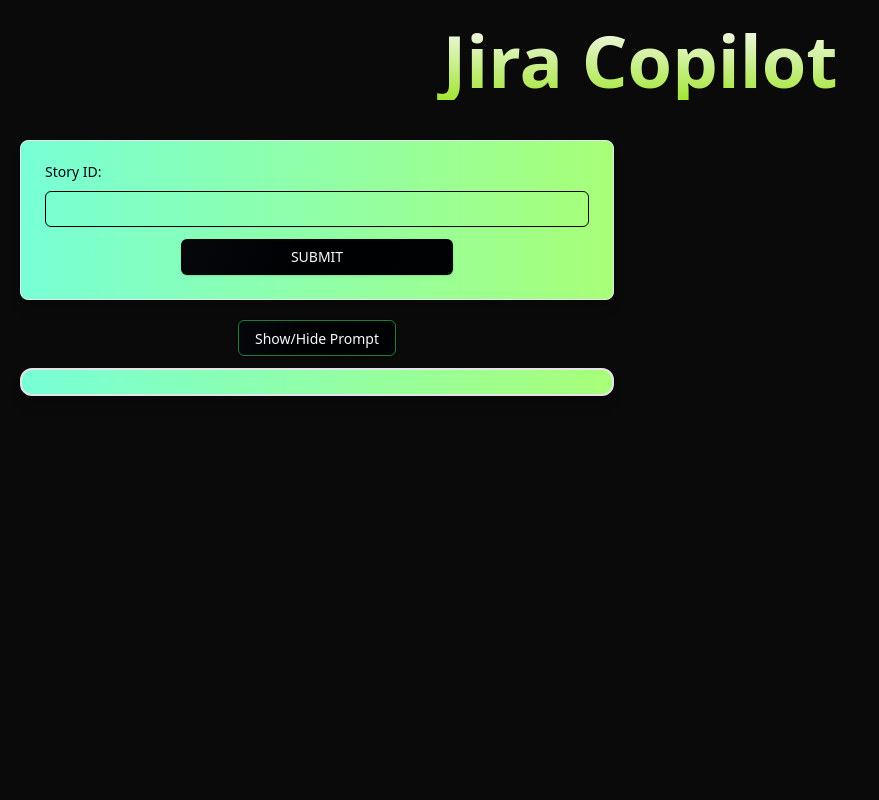
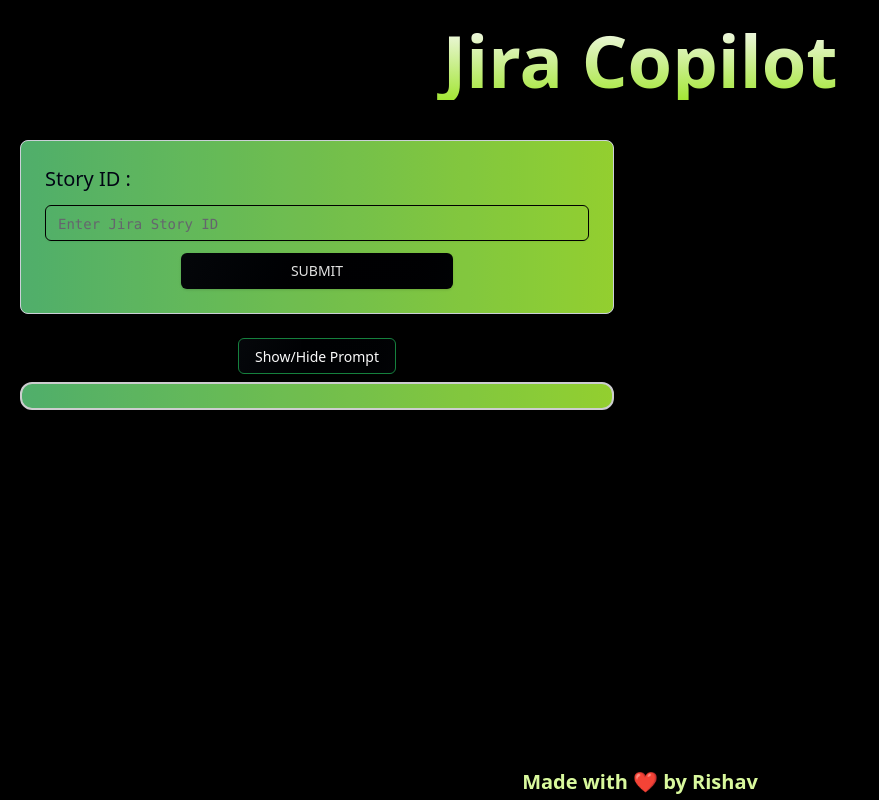
Before and after one commit to rishavmahapatra/Jira-Copilot, a Next.js app: page /story in a window 1280 px wide. Both pictures are taken after a click on the button "Show/Hide Prompt". Shown: the whole page, without its empty margins (0-879 px from the left). Built offline with nearby package versions, Linux system fonts and the light colour scheme; no server answers.

Commit message:
Added footer and bg fix for cards in story page

```diff
--- a/app/globals.css
+++ b/app/globals.css
@@ -125,7 +125,7 @@
     @apply bg-black/[0.96] text-foreground;
   }
 }
-/* HTML: <div class="loader"></div> */
+/* HTML: <div class="loader"></div>
 .loader {
   width: 50px;
   padding: 8px;
@@ -141,4 +141,4 @@
           mask-composite: subtract;
   animation: l3 1s infinite linear;
 }
-@keyframes l3 {to{transform: rotate(1turn)}}
+@keyframes l3 {to{transform: rotate(1turn)}} */
--- a/app/layout.js
+++ b/app/layout.js
@@ -27,8 +27,11 @@
         className={`${geistSans.variable} ${geistMono.variable} antialiased`}
       >
         {children}
+        <h1 className='fixed bg-black/[0.96]  left-0 right-0 bottom-0 text-center p-1 text-lime-200 shadow-2xl font-bold text-xl'>Made with ❤️ by Rishav</h1>
+
       </body>
     </html>
     </JiraProvider>
+
   );
 }
--- a/app/page.js
+++ b/app/page.js
@@ -8,7 +8,7 @@
 } from "@/components/ui/typewriter-effect";
 import { useRouter } from "next/navigation";
 import YtVideo from "@/components/YtVideo";
-import StoryInput from "@/components/StoryInput";
+import StoryInput from "@/components/JiraAuth";
 import { Button } from "@/components/ui/button";
 
 export default function SpotlightPreview() {
--- a/app/story/page.js
+++ b/app/story/page.js
@@ -3,11 +3,8 @@
 import TaskList from "@/components/TaskList";
 import PostStoryId from "@/components/PostStoryId";
 import StoryDesc from "@/components/StoryDesc";
-import { Spotlight } from "@/components/ui/spotlight";
 import { API_URL } from "@/components/config";
 import Prompt from "@/components/Prompt";
-
-import { motion } from "framer-motion";
 
 export default function App() {
   const [tasks, setTasks] = useState([]);
@@ -38,10 +35,10 @@
   console.log("task-",tasks);
 
   return (
-    <div className="min-h-screen w-full antialiased overflow-hidden">
+    <div className="min-h-screen bg-black/[0.96]  w-full antialiased overflow-hidden">
 
-      {/* <Spotlight className="-top-40 left-0 md:left-60 md:-top-30" fill="lime" /> */}
-      <h1 className="my-5 text-4xl md:text-7xl py-1 font-bold text-center bg-clip-text text-transparent bg-gradient-to-b from-neutral-50 to-lime-400 bg-opacity-50">
+
+      <h1 className=" my-5 text-4xl md:text-7xl py-1 font-bold text-center bg-clip-text text-transparent bg-gradient-to-b from-neutral-50 to-lime-400 bg-opacity-50">
           Jira Copilot</h1>
       <div className="sm:grid grid-cols-2 gap-3 mt-5">
       <div className="Left Column ">
@@ -53,7 +50,7 @@
       {Array.isArray(tasks) && tasks.length>0 && (<TaskList tasks={tasks} storyDescription={storyDescription} storyID={storyID} onUpdateTask={handleUpdateTask} />) }
       </div>
       </div>
-      {/* <h1 className='fixed left-0 right-0 bottom-0 text-center p-1 bg-teal-400 font-bold text-xl'>Made with ❤️ by Rishav</h1> */}
+      {/* <h1 className='fixed bg-black/[0.96] left-0 right-0 bottom-0 text-center p-1 text-white font-bold text-xl'>Made with ❤️ by Rishav</h1> */}
     </div>
   );
 }
--- a/components/StoryInput.jsx
+++ b/components/JiraAuth.jsx
@@ -10,7 +10,7 @@
 
 import { useJira } from "./JiraContex";
 
-export default function StoryInput() {
+export default function JiraAuth() {
   const [loading, setLoading] = useState(false);
   const [jiraUrl,setJiraUrl] = useState("");
   const [userId, setUserId] = useState("");
@@ -101,21 +101,12 @@
               onChange={(e) => setApiToken(e.target.value)}
               required
             />
-             {/* <Label htmlFor="storyid">Story ID :</Label>
-            <Input
-              className="border placeholder:text-gray-700 placeholder:font-mono border-black"
-              id="storyid"
-              type="text"
-              placeholder = "Example: XYZ-9"
-              value={storyId}
-              onChange={(e)=>setStoryId(e.target.value)}
-              required
-            /> */}
+
             {loading ? (
               <div>
               {/* <div className="absolute -bottom-10 left-1/2 loader"> </div> */}
               <p className="animate-pulse text-xl text-black text-center font-bold mt-5 mb-1">
-                Loading Story details and estimates...
+                Conncting to Jira...
               </p>
               </div>
 
--- a/components/PostStoryId.jsx
+++ b/components/PostStoryId.jsx
@@ -57,14 +57,15 @@
 
   return (
     <div>
-      <Card className="m-5 bg-gradient-to-l from-[#a8ff78] to-[#78ffd6]  shadow-lg">
+      <Card className="m-5 bg-gradient-to-l from-lime-400 to-[#59c277] opacity-95 brightness-95 shadow-lg">
         <CardContent>
           <form onSubmit={handleSubmit} className="mt-6 grid gap-3">
-            <Label htmlFor="storyid">Story ID:</Label>
+            <Label className="text-xl" htmlFor="storyid">Story ID :</Label>
             <Input
-              className="border border-black"
+              className="border placeholder:font-mono border-black"
               id="storyid"
               type="text"
+              placeholder= "Enter Jira Story ID"
               value={storyId}
               onChange={handleInputChange}
               required
--- a/components/Prompt.jsx
+++ b/components/Prompt.jsx
@@ -8,8 +8,8 @@
     }
   return (
     <div className=' m-5'>
-        <Button onClick={handleClick} className='block mx-auto border border-green-700 right-0' >Show/Hide Prompt</Button>
-      {display && (<p className='mx-auto m-3 p-3 w-full rounded-xl border-2 shadow-lg bg-gradient-to-l from-[#a8ff78] to-[#78ffd6]'>{prompt}</p>)}
+        <Button onClick={handleClick} className='block mx-auto mt-6 border border-green-700 right-0 x' >Show/Hide Prompt</Button>
+      {display && (<p className='mx-auto m-2 mb-10 p-3 w-full rounded-xl border-2 shadow-lg bg-gradient-to-l from-lime-400 to-[#59c277] opacity-95 brightness-95'>{prompt}</p>)}
     </div>
   )
 }
--- a/components/StoryDesc.jsx
+++ b/components/StoryDesc.jsx
@@ -6,7 +6,7 @@
 function StoryDesc( {description} ) {
   return (
     <div>
-      <Card className=" m-5 bg-gradient-to-l from-[#a8ff78] to-[#78ffd6] shadow-lg">
+      <Card className=" m-5 bg-gradient-to-l from-lime-400 to-[#59c277] opacity-95 brightness-95 shadow-lg">
       <CardHeader>
         <CardTitle>Story Description:</CardTitle>
       </CardHeader>
--- a/components/TaskList.jsx
+++ b/components/TaskList.jsx
@@ -76,7 +76,7 @@
     <div className="task-list m-5 rounded-xl border-2 shadow-lg bg-teal-500">
          <ScrollArea className="p-3 h-96 overflow-hidden">
       {tasks.map((task, index) => (
-        <Card key={index} className="m-3 p-3 bg-gradient-to-l from-[#a8ff78] to-[#78ffd6] shadow-lg">
+        <Card key={index} className="m-3 p-3 bg-gradient-to-l from-lime-400 to-[#59c277] opacity-95 brightness-95 shadow-lg">
           <CardContent>
             {editIndex === index ? (
               // Edit Mode
```
